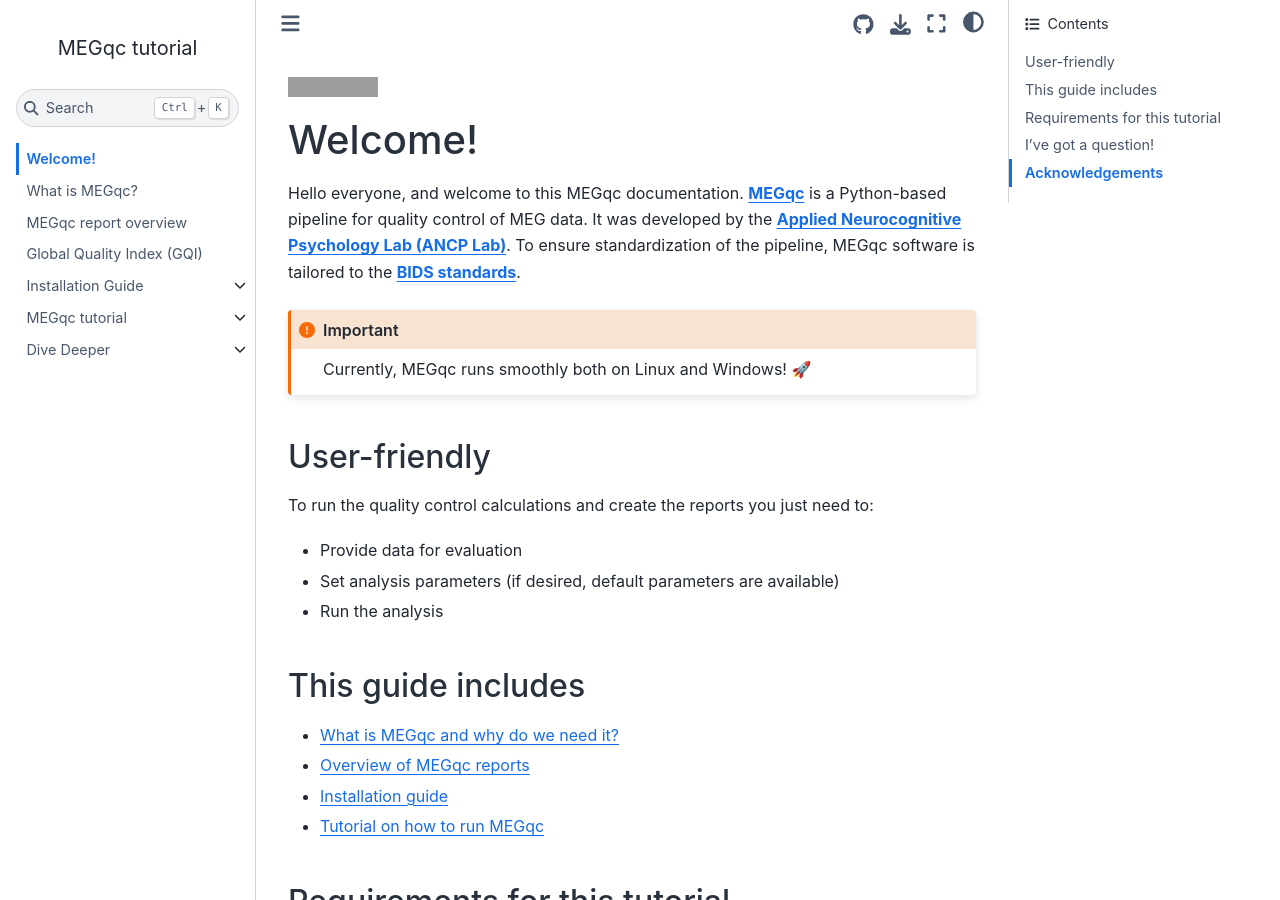
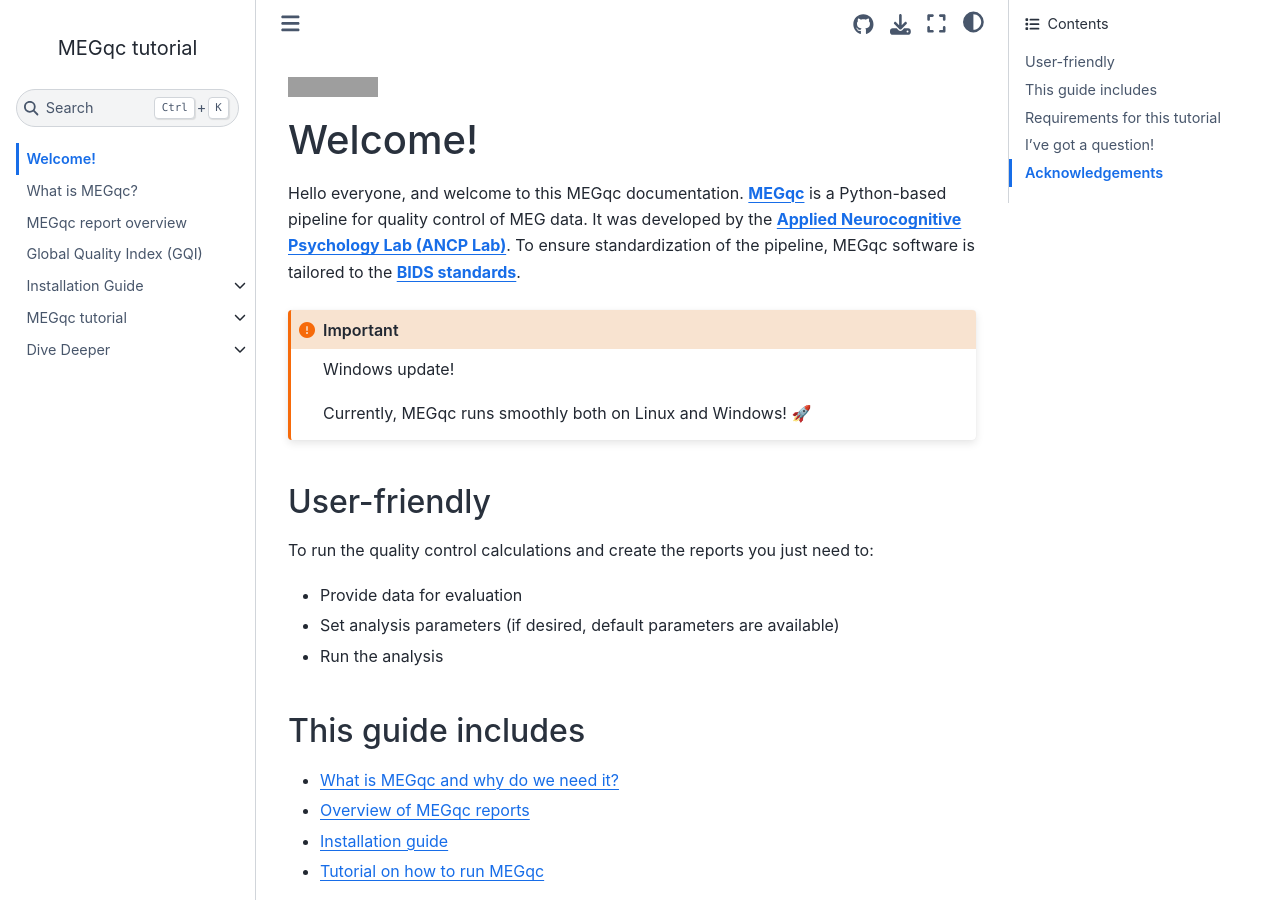
Before and after one commit to ANCPLabOldenburg/megqc_documentation, a Jupyter Book: the page built from index.md, in a window 1280 px wide and 900 px high. Built offline with Jupyter Book 1.0.4 settings and Sphinx 7.4.7 and the Sphinx Book theme 1.1.4, drawn with Linux system fonts in a browser that asks for light colours; pages that are not in the unit, such as notebooks, are missing from menus; grey boxes are pictures that could not be loaded.

Commit message:
Update index.md

````diff
--- a/index.md
+++ b/index.md
@@ -6,7 +6,7 @@
 [**MEGqc**](https://github.com/ANCPLabOldenburg/MEGqc) is a Python-based pipeline for quality control of MEG data. It was developed by the [**Applied Neurocognitive Psychology Lab (ANCP Lab)**](https://uol.de/en/applied-neurocognitive-psychology). To ensure standardization of the pipeline, MEGqc software is tailored to the [**BIDS standards**](extra/bids.md).
 
 
-```{important}
+```{important} Windows update!
 
 Currently, MEGqc runs smoothly both on Linux and Windows! 🚀
 
````
